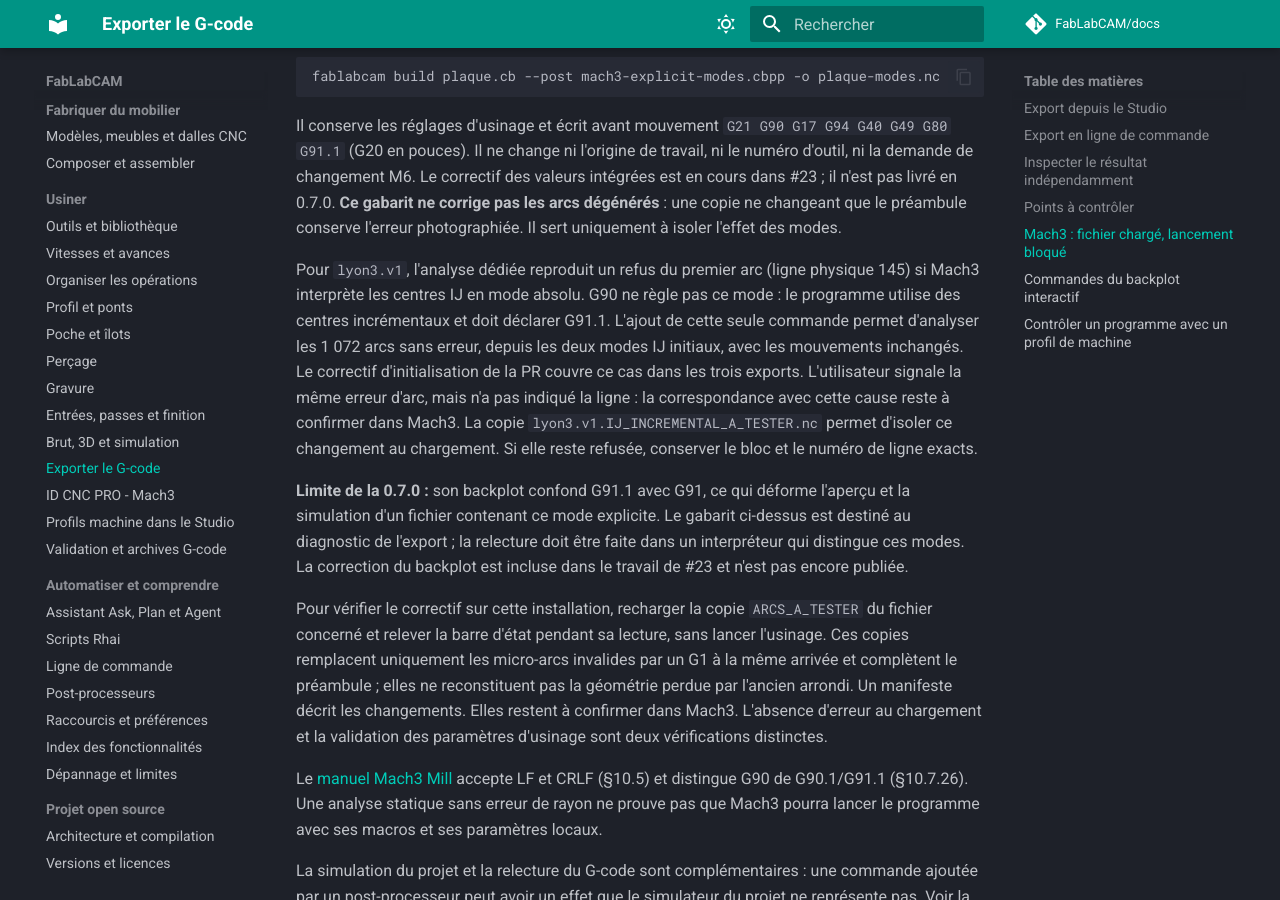
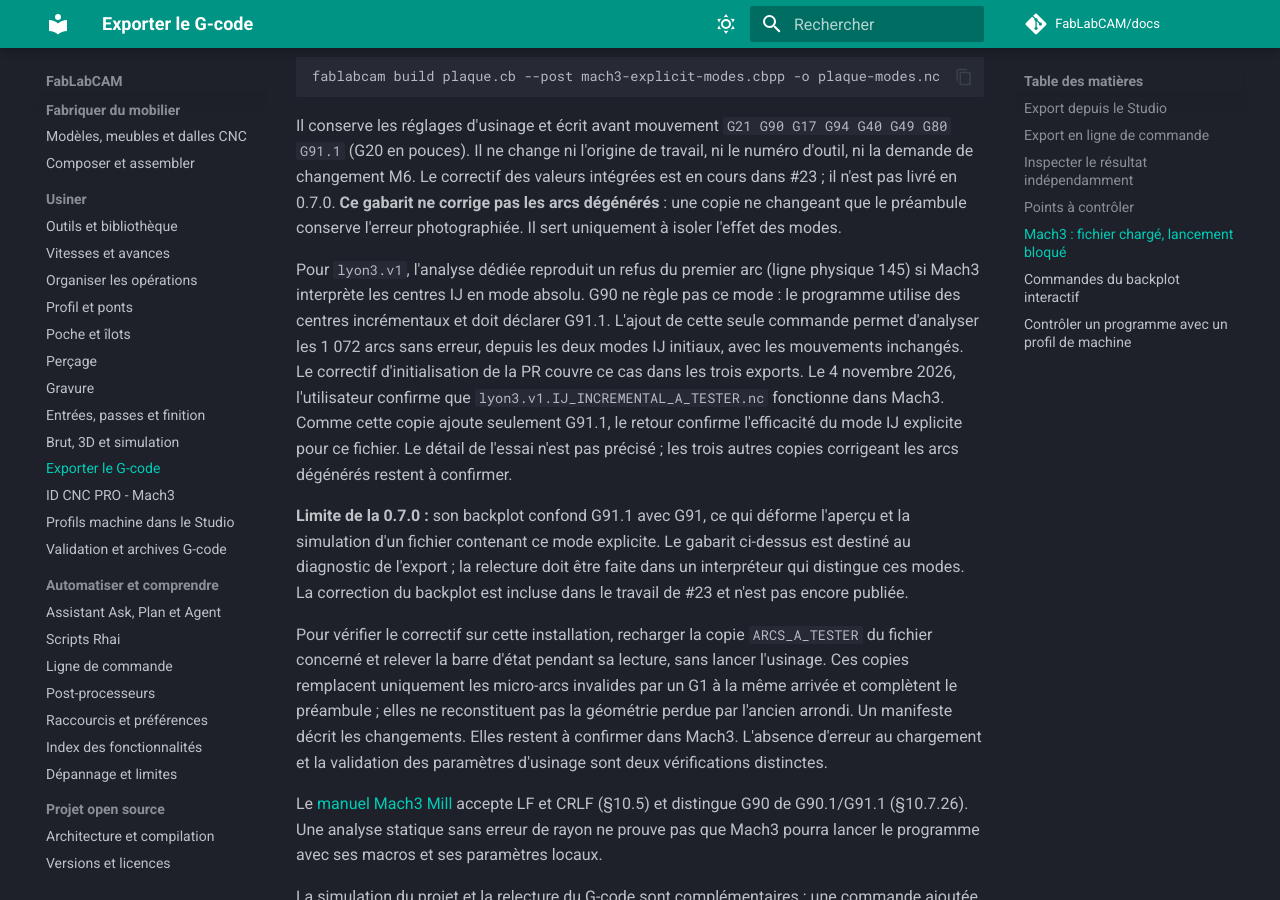
Before and after one commit to FabLabCAM/docs, an MkDocs documentation site: the page built from docs/guide/gcode.md, in a window 1280 px wide and 900 px high, scrolled down 2147 px. Built offline with MkDocs 1.6.1 and Material for MkDocs 9.7.7, drawn with Linux system fonts in a browser that asks for light colours; comment, search, counter and statistics services are not loaded.

Commit message:
docs: record user confirmation of incremental IJ fix (#23)

```diff
--- a/docs/guide/gcode.md
+++ b/docs/guide/gcode.md
@@ -86,10 +86,11 @@ pas ce mode : le programme utilise des centres incrémentaux et doit déclarer
 G91.1. L'ajout de cette seule commande permet d'analyser les 1 072 arcs sans
 erreur, depuis les deux modes IJ initiaux, avec les mouvements inchangés.
 Le correctif d'initialisation de la PR couvre ce cas dans les trois exports.
-L'utilisateur signale la même erreur d'arc, mais n'a pas indiqué la ligne :
-la correspondance avec cette cause reste à confirmer dans Mach3. La copie
-`lyon3.v1.IJ_INCREMENTAL_A_TESTER.nc` permet d'isoler ce changement au chargement.
-Si elle reste refusée, conserver le bloc et le numéro de ligne exacts.
+Le 4 novembre 2026, l'utilisateur confirme que
+`lyon3.v1.IJ_INCREMENTAL_A_TESTER.nc` fonctionne dans Mach3. Comme cette copie
+ajoute seulement G91.1, le retour confirme l'efficacité du mode IJ explicite
+pour ce fichier. Le détail de l'essai n'est pas précisé ; les trois autres
+copies corrigeant les arcs dégénérés restent à confirmer.
 
 **Limite de la 0.7.0 :** son backplot confond G91.1 avec G91, ce qui déforme
 l'aperçu et la simulation d'un fichier contenant ce mode explicite. Le gabarit
```
Also changed, not shown: docs/reference/fonctionnalites.md (+1 -1 lines), docs/reference/suivi.md (+3 -2 lines), docs/reference/versions.md (+4 -2 lines).
